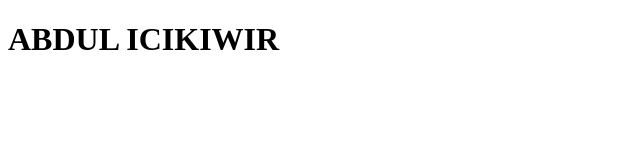
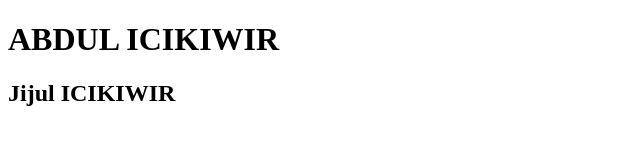
Before and after one commit to MasApis/learn-git-with-ads, a plain HTML site: page index.html in a window 1280 px wide. Shown: the whole page, without its empty margins (0-640 px from the left). Drawn offline with Linux system fonts and the light colour scheme.

Commit message:
feat: menambahkan heading 2

```diff
--- a/index.html
+++ b/index.html
@@ -7,5 +7,6 @@
 </head>
 <body>
     <h1>ABDUL ICIKIWIR</h1>
+    <h2>Jijul ICIKIWIR</h2>
 </body>
 </html>
```
